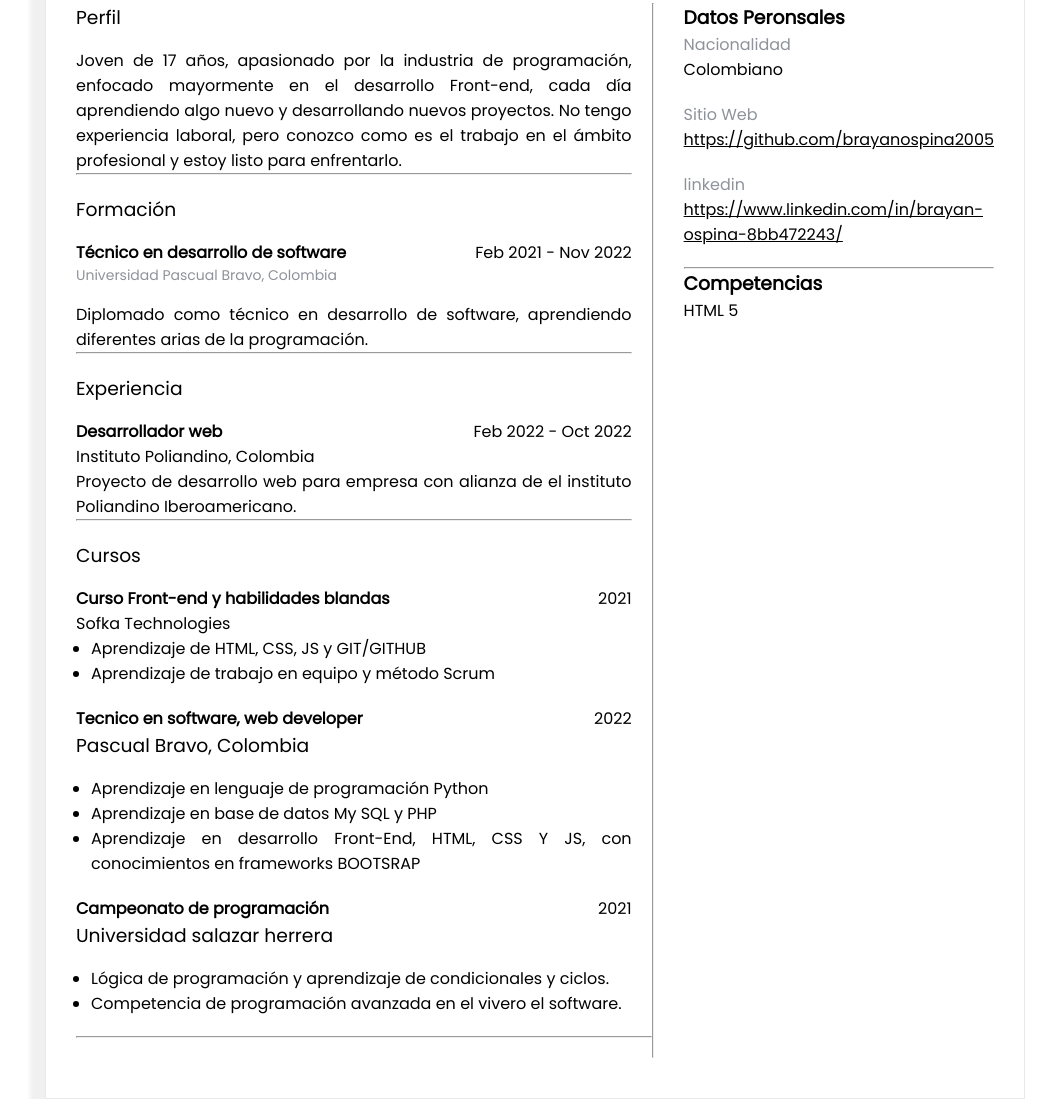
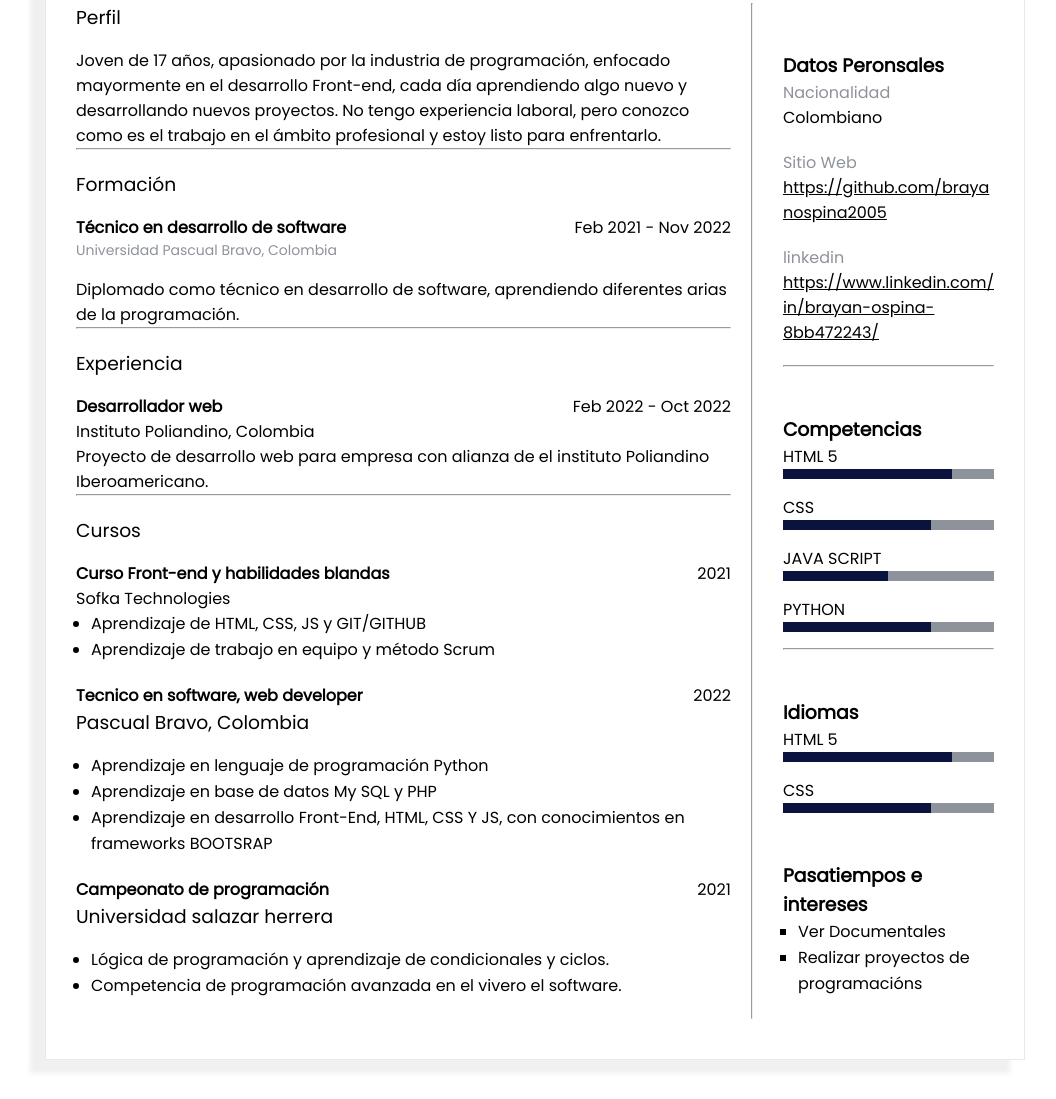
Before and after one commit to brayanospina2005/curriculum, a plain HTML site: page index.html in a window 1280 px wide. Shown: the part 223-1322 px from the top of the page, without its empty margins (105-1161 px from the left). Drawn offline with Linux system fonts and the light colour scheme.

Commit message:
finish CV

```diff
--- a/index.html
+++ b/index.html
@@ -95,7 +95,7 @@
                         <li>Competencia de programación avanzada en el vivero el software.</li>
                     </ul>
                 </div>
-                <hr>
+
             </div>
             <hr>
             <div class="dates">
@@ -108,12 +108,14 @@
                     <div class="date__title">
                         <span>Sitio Web</span>
                         <a href="https://github.com/brayanospina2005"
-                            target="_blank">https://github.com/brayanospina2005</a>
+                            target="_blank">https://github.com/braya
+                            nospina2005</a>
                     </div>
                     <div class="date__title">
                         <span>linkedin</span>
                         <a href="https://www.linkedin.com/in/brayan-ospina-8bb472243/"
-                            target="_blank">https://www.linkedin.com/in/brayan-ospina-8bb472243/</a>
+                            target="_blank">https://www.linkedin.com/
+                            in/brayan-ospina-8bb472243/</a>
                     </div>
                     <hr>
                 </div>
@@ -122,10 +124,51 @@
                     <div class="dates__progress">
                         <p>HTML 5</p>
                         <div class="progress">
-                            <div class="barra"></div>
+                            <div class="barra" style="width:80% ;"></div>
                         </div>
                     </div>
+                    <div class="dates__progress">
+                        <p>CSS</p>
+                        <div class="progress">
+                            <div class="barra" style="width:70% ;"></div>
+                        </div>
+                    </div>
+                    <div class="dates__progress">
+                        <p>JAVA SCRIPT</p>
+                        <div class="progress">
+                            <div class="barra" style="width:50% ;"></div>
+                        </div>
+                    </div>
+                    <div class="dates__progress">
+                        <p>PYTHON</p>
+                        <div class="progress">
+                            <div class="barra" style="width:70% ;"></div>
+                        </div>
+                    </div>
+                    <hr>
                 </div>
+                <div class="dates__content">
+                    <h3>Idiomas</h3>
+                    <div class="dates__progress">
+                        <p>HTML 5</p>
+                        <div class="progress">
+                            <div class="barra" style="width:80% ;"></div>
+                        </div>
+                    </div>
+                    <div class="dates__progress">
+                        <p>CSS</p>
+                        <div class="progress">
+                            <div class="barra" style="width:70% ;"></div>
+                        </div>
+                    </div>
+            </div>
+                <div class="dates__content">
+                    <h3>Pasatiempos e intereses</h3>
+                    <ul>
+                        <li>Ver Documentales</li>
+                        <li>Realizar proyectos de programacións</li>
+                    </ul>
+
             </div>
         </div>
     </main>
--- a/src/css/styles.css
+++ b/src/css/styles.css
@@ -58,7 +58,6 @@ main{
 .description__content{
   margin-bottom: 20px;
   padding-right: 20px;
-  text-align: justify;
 }
 .description__content  h3{
   font-weight: 200;
@@ -78,13 +77,17 @@ main{
 .description__title p{
   font-weight: 600;
 }
-
-.description__content ul{
+ ul{
   margin-left: 15px;
+  line-height: 26px;
 }
 
 .dates__content{
   margin-left: 30px;
+  margin-top: 3rem;
+}
+.dates__content li{
+  list-style-type: square;
 }
 .dates__content .date__title{
   margin-bottom: 20px;
@@ -95,3 +98,28 @@ main{
 .dates__content span{
   color: #8e929a;
 }
+.dates__progress{
+  margin-bottom: 1rem;
+}
+.progress{
+  background-color: #8e929a;
+  width: 100%;
+  height: 10px;
+}
+
+.progress .barra{
+  height: 10px;
+  background-color: rgb(9, 19, 62);
+}
+
+/* mediaqueries */
+
+@media only screen and (max-width:768px) {
+  body{
+    padding: 0%;
+
+  }
+  .socials, .container{
+    flex-direction: column;
+  }
+}
```
